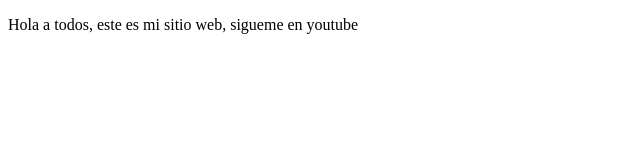
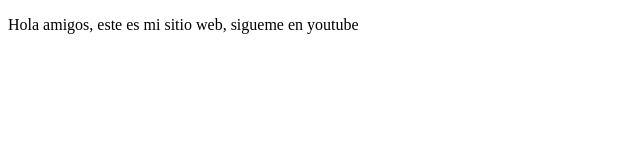
Before and after one commit to GiovannyBenitezRamos/proyectoDemoPrework, a plain HTML site: page index.html in a window 1280 px wide. Shown: the full height of the page, 0-640 px from the left. Drawn offline with Linux system fonts and the light colour scheme.

Commit message:
cambios agregados

```diff
--- a/index.html
+++ b/index.html
@@ -8,7 +8,7 @@
 </head>
 <body>
     <p>
-        Hola a todos, este es mi sitio web, sigueme en youtube
+        Hola amigos, este es mi sitio web, sigueme en youtube
     </p>
 </body>
 </html>
```
